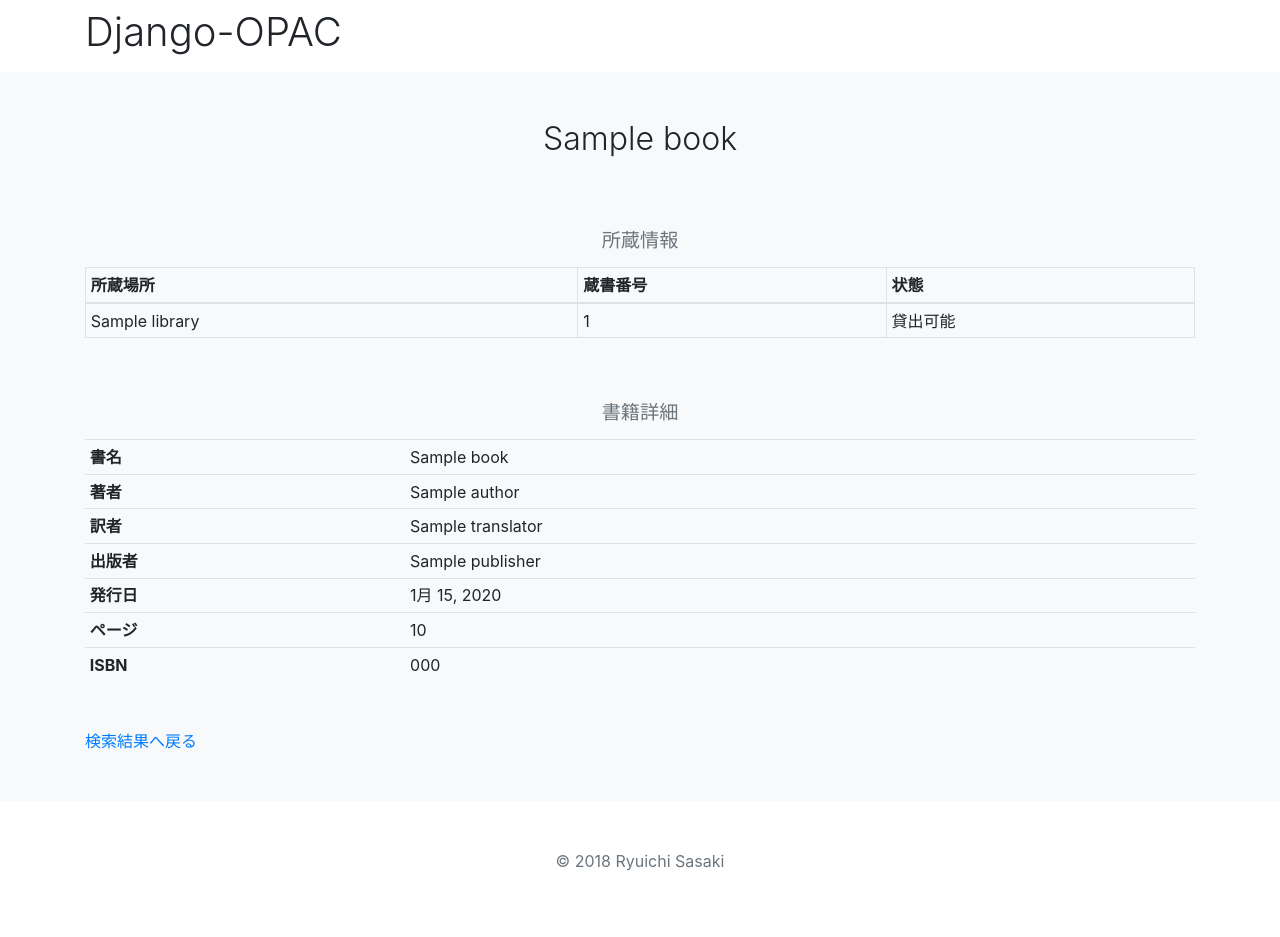
After one commit to rimphyd/Django-OPAC, a Django app: page /opac/book/1/ in a window 1280 px wide. The commit adds this page. Run offline with Django 3.2, Linux system fonts and the light colour scheme; tables that the repository leaves empty hold one stand-in row (values such as "Sample post"); some libraries are stand-ins or nearby versions.

Commit message:
Feature/add book detail view (#32)
* Add detail link to book list

* Add BookDetailView

* Add book detail template

```diff
--- a/opac/models/masters/book.py
+++ b/opac/models/masters/book.py
@@ -58,6 +58,9 @@ class Book(TimeStampedModel):
     def translator_names(self):
         return (t.name for t in self.translators.all())
 
+    def ordered_stocks(self):
+        return self.stocks.order_by('library__id')
+
     @staticmethod
     def search(words):
         queryset = Book.objects.none()
--- /dev/null
+++ b/opac/templates/opac/book_detail.html
@@ -0,0 +1,55 @@
+{% extends 'opac/base.html' %}
+
+{% block meta_title %}書籍詳細{% endblock %}
+
+{% block content %}
+      <h2 class="text-center font-weight-light pb-5">{{ book.name }}</h2>
+
+      <table class="table table-sm table-bordered table-hover mb-5">
+        <caption class="text-center" style="caption-side: top; font-size: 1.2rem;">
+          所蔵情報
+        </caption>
+        <thead>
+          <tr>
+            <th>所蔵場所</th>
+            <th>蔵書番号</th>
+            <th>状態</th>
+          </tr>
+        </thead>
+        <tbody>
+          {% for stock in stocks %}
+          <tr>
+            <td>{{ stock.library }}</td>
+            <td>{{ stock.id }}</td>
+            <td>
+              {% if stock.is_lendable %}
+              貸出可能
+              {% else %}
+              貸出中 [{{ stock.lending.actual_due_date }}返却期限]
+                {% if stock.is_reserved %}
+                予約{{ stock.reservations.count }}人
+                {% endif %}
+              {% endif %}
+            </td>
+          </tr>
+          {% endfor %}
+        </tbody>
+      </table>
+
+      <table class="table table-sm mb-5">
+        <caption class="text-center" style="caption-side: top; font-size: 1.2rem;">
+          書籍詳細
+        </caption>
+        <tbody>
+          <tr><th>書名</th><td>{{ book.name }}</td></tr>
+          <tr><th>著者</th><td>{{ book.author_names|join:', ' }}</td></tr>
+          <tr><th>訳者</th><td>{{ book.translator_names|join:', ' }}</td></tr>
+          <tr><th>出版者</th><td>{{ book.publisher.name }}</td></tr>
+          <tr><th>発行日</th><td>{{ book.publication_date|default_if_none:'' }}</td></tr>
+          <tr><th>ページ</th><td>{{ book.page|default_if_none:'' }}</td></tr>
+          <tr><th>ISBN</th><td>{{ book.isbn|default_if_none:'' }}</td></tr>
+        </tbody>
+      </table>
+
+      <a href="javascript:void(0);" onclick="window.history.back();">検索結果へ戻る</a>
+{% endblock %}
--- a/opac/templates/opac/book_list.html
+++ b/opac/templates/opac/book_list.html
@@ -23,7 +23,7 @@
         <tbody>
           {% for book in books %}
           <tr>
-            <td>{{ book.name }}</td>
+            <td><a href="{% url 'opac:book_detail' book.id %}">{{ book.name }}</a></td>
             <td>{{ book.author_names|join:', ' }}</td>
             <td>{{ book.translator_names|join:', ' }}</td>
             <td>{{ book.publisher.name }}</td>
--- a/opac/urls.py
+++ b/opac/urls.py
@@ -6,4 +6,5 @@ from . import views
 app_name = 'opac'
 urlpatterns = [
     path('search/', views.SearchView.as_view(), name='search'),
+    path('book/<int:pk>/', views.BookDetailView.as_view(), name='book_detail'),
 ]
--- a/opac/views/__init__.py
+++ b/opac/views/__init__.py
@@ -1 +1,2 @@
+from opac.views.book_detail import BookDetailView  # noqa: F401
 from opac.views.search import SearchView  # noqa: F401
--- /dev/null
+++ b/opac/views/book_detail.py
@@ -0,0 +1,12 @@
+from django.views.generic import DetailView
+
+from opac.models.masters import Book
+
+
+class BookDetailView(DetailView):
+    model = Book
+
+    def get_context_data(self, **kwargs):
+        context = super().get_context_data(**kwargs)
+        context['stocks'] = context['book'].ordered_stocks()
+        return context
```
